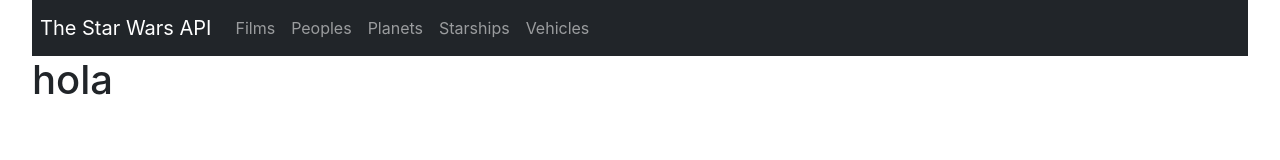
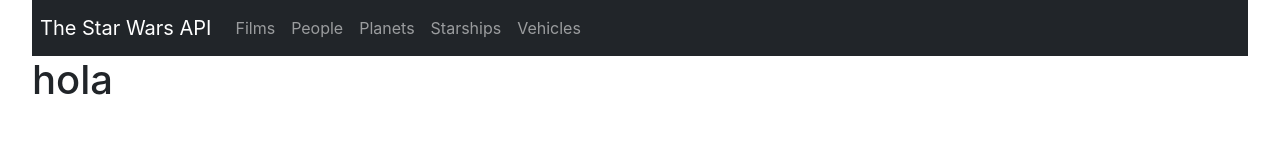
Before and after one commit to ndifabio92/swapi-FE, a React (Create React App) app: page / in a window 1280 px wide. Shown: the top 160 px of the page. Built offline with nearby package versions, Linux system fonts and the light colour scheme.

Commit message:
se arregla el error gramatical

```diff
--- a/src/components/ui/Navbar/Navbar.jsx
+++ b/src/components/ui/Navbar/Navbar.jsx
@@ -1,4 +1,4 @@
-import {Link, NavLink, useNavigate} from 'react-router-dom';
+import { Link, NavLink, useNavigate } from 'react-router-dom';
 
 
 const Navbar = () => {
@@ -19,35 +19,35 @@ const Navbar = () => {
                 <div className="navbar-nav">
 
                     <NavLink
-                        className={ ({isActive}) => `nav-item nav-link  ${ isActive ? 'active':'' }` }
+                        className={({ isActive }) => `nav-item nav-link  ${isActive ? 'active' : ''}`}
                         to="/films"
                     >
                         Films
                     </NavLink>
 
                     <NavLink
-                        className={ ({isActive}) => `nav-item nav-link  ${ isActive ? 'active':'' }` }
-                        to="/peoples"
+                        className={({ isActive }) => `nav-item nav-link  ${isActive ? 'active' : ''}`}
+                        to="/people"
                     >
-                        Peoples
+                        People
                     </NavLink>
 
                     <NavLink
-                        className={ ({isActive}) => `nav-item nav-link  ${ isActive ? 'active':'' }` }
+                        className={({ isActive }) => `nav-item nav-link  ${isActive ? 'active' : ''}`}
                         to="/planets"
                     >
                         Planets
                     </NavLink>
 
                     <NavLink
-                        className={ ({isActive}) => `nav-item nav-link  ${ isActive ? 'active':'' }` }
+                        className={({ isActive }) => `nav-item nav-link  ${isActive ? 'active' : ''}`}
                         to="/starships"
                     >
                         Starships
                     </NavLink>
 
                     <NavLink
-                        className={ ({isActive}) => `nav-item nav-link  ${ isActive ? 'active':'' }` }
+                        className={({ isActive }) => `nav-item nav-link  ${isActive ? 'active' : ''}`}
                         to="/vehicles"
                     >
                         Vehicles
--- a/src/routes/SwapiRoutes.jsx
+++ b/src/routes/SwapiRoutes.jsx
@@ -2,10 +2,10 @@ import React from "react";
 
 import { Route, Routes } from "react-router-dom";
 import Navbar from "../components/ui/Navbar/Navbar";
-import {HomePage} from "../pages/home/HomePage";
-import {Films} from "../pages/movies/Films";
+import { HomePage } from "../pages/home/HomePage";
+import { Films } from "../pages/movies/Films";
 import NotFound from "../pages/not-found/NotFound";
-import {People} from "../pages/peoples/People";
+import { People } from "../pages/peoples/People";
 
 export const SwapiRoutes = () => {
     return (
@@ -14,7 +14,7 @@ export const SwapiRoutes = () => {
             <Routes>
                 <Route path="/" element={<HomePage />} />
                 <Route path="/films" element={<Films />} />
-                <Route path="/peoples" element={<People />} />
+                <Route path="/people" element={<People />} />
 
                 <Route path="*" element={<NotFound />} />
             </Routes>
```
